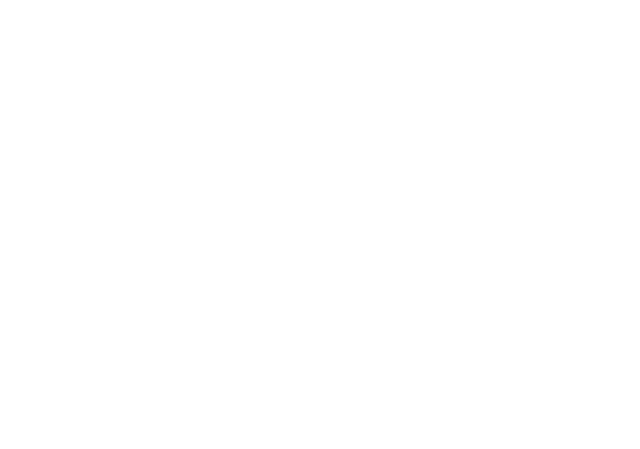
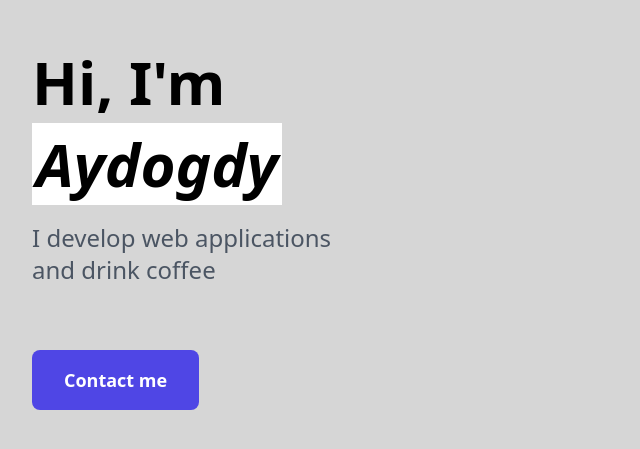
Before and after one commit to DevDugg/dev-dugg-portfolio, a Next.js app: page / in a window 1280 px wide. Shown: the part 175-624 px from the top of the page, without its empty margins (0-640 px from the left). Built offline with nearby package versions, Linux system fonts and the light colour scheme.

Commit message:
Add ESLint rule and update page layout

```diff
--- a/app/page.tsx
+++ b/app/page.tsx
@@ -1,5 +1,12 @@
 import CanvasProvider from '@/providers/CanvasProvider'
+import Interface from '@/components/ui/Interface'
 
 export default function Page() {
-  return <CanvasProvider></CanvasProvider>
+  return (
+    <CanvasProvider>
+      <main className='main bg-BG'>
+        <Interface />
+      </main>
+    </CanvasProvider>
+  )
 }
--- a/package.json
+++ b/package.json
@@ -15,13 +15,17 @@
     "@react-three/fiber": "^8.15.12",
     "@studio-freight/lenis": "^1.0.39",
     "@types/three": "^0.162.0",
+    "framer-motion": "^11.0.8",
+    "framer-motion-3d": "^11.0.8",
     "glsl-random": "^0.0.5",
     "next": "^14.0.4",
     "react": "^18.2.0",
     "react-dom": "^18.2.0",
+    "react-hook-form": "^7.51.0",
     "three": "^0.160.0",
     "three-stdlib": "^2.28.9",
-    "tunnel-rat": "^0.1.2"
+    "tunnel-rat": "^0.1.2",
+    "zod": "^3.22.4"
   },
   "devDependencies": {
     "@next/bundle-analyzer": "^14.0.4",
--- a/src/components/Section.tsx
+++ /dev/null
@@ -1,6 +0,0 @@
-import { PropsWithChildren } from 'react'
-
-const Section = ({ children }: PropsWithChildren) => {
-  return <section>{children}</section>
-}
-export default Section
--- /dev/null
+++ b/src/components/dom/Container.tsx
@@ -0,0 +1,15 @@
+import { PropsWithChildren } from 'react'
+
+interface IProps extends PropsWithChildren {
+  className?: string
+}
+
+const Container = ({ children, className }: IProps) => {
+  return (
+    <div className='mx-auto size-full max-w-[1384px] px-8 max-lg:px-5 max-md:px-4'>
+      {className ? <div className={className}>{children}</div> : children}
+    </div>
+  )
+}
+
+export default Container
--- /dev/null
+++ b/src/components/dom/Section.tsx
@@ -0,0 +1,27 @@
+'use client'
+
+import { PropsWithChildren } from 'react'
+import { motion } from 'framer-motion'
+
+const Section = ({ children }: PropsWithChildren) => {
+  return (
+    <motion.section
+      className='h-screen w-full py-8'
+      initial={{
+        opacity: 0,
+        y: 50,
+      }}
+      whileInView={{
+        opacity: 1,
+        y: 0,
+        transition: {
+          duration: 1,
+          delay: 0.6,
+        },
+      }}
+    >
+      {children}
+    </motion.section>
+  )
+}
+export default Section
--- /dev/null
+++ b/src/components/ui/AboutSection.tsx
@@ -0,0 +1,56 @@
+'use client'
+
+import Container from '../dom/Container'
+import Section from '../dom/Section'
+import { motion } from 'framer-motion'
+
+const AboutSection = () => {
+  return (
+    <Section>
+      <Container className='flex h-full flex-col items-start justify-center'>
+        <h1 className='text-6xl font-extrabold leading-snug'>
+          {"Hi, I'm"}
+          <br />
+          <span className='bg-white px-1 italic'>Aydogdy</span>
+        </h1>
+        <motion.p
+          className='mt-4 text-2xl text-gray-600'
+          initial={{
+            opacity: 0,
+            y: 25,
+          }}
+          whileInView={{
+            opacity: 1,
+            y: 0,
+          }}
+          transition={{
+            duration: 1,
+            delay: 1.5,
+          }}
+        >
+          I develop web applications
+          <br />
+          and drink coffee
+        </motion.p>
+        <motion.button
+          className='mt-16 rounded-lg bg-indigo-600 px-8 py-4 text-lg font-bold text-white'
+          initial={{
+            opacity: 0,
+            y: 25,
+          }}
+          whileInView={{
+            opacity: 1,
+            y: 0,
+          }}
+          transition={{
+            duration: 1,
+            delay: 2,
+          }}
+        >
+          Contact me
+        </motion.button>
+      </Container>
+    </Section>
+  )
+}
+export default AboutSection
--- /dev/null
+++ b/src/components/ui/ContactSection.tsx
@@ -0,0 +1,11 @@
+import Container from '../dom/Container'
+import Section from '../dom/Section'
+
+const ContactSection = () => {
+  return (
+    <Section>
+      <Container className='flex flex-col items-start justify-center'></Container>
+    </Section>
+  )
+}
+export default ContactSection
--- /dev/null
+++ b/src/components/ui/Interface.tsx
@@ -0,0 +1,18 @@
+import AboutSection from './AboutSection'
+import ContactSection from './ContactSection'
+import Section from '../dom/Section'
+import SkillsSection from './SkillsSection'
+
+const Interface = () => {
+  return (
+    <div className='flex w-screen flex-col items-center'>
+      <AboutSection />
+      <SkillsSection />
+      <Section>
+        <h1>Projects</h1>
+      </Section>
+      <ContactSection />
+    </div>
+  )
+}
+export default Interface
--- /dev/null
+++ b/src/components/ui/SkillsSection.tsx
@@ -0,0 +1,161 @@
+'use client'
+
+import Container from '../dom/Container'
+import Section from '../dom/Section'
+import { motion } from 'framer-motion'
+
+interface Skill {
+  title: string
+  level: number
+}
+
+const skills: Skill[] = [
+  {
+    title: 'React.js',
+    level: 90,
+  },
+  {
+    title: 'Next.js',
+    level: 90,
+  },
+  {
+    title: 'TypeScript',
+    level: 100,
+  },
+  {
+    title: 'Node.js',
+    level: 80,
+  },
+  {
+    title: 'Three.js / React Three Fiber',
+    level: 60,
+  },
+  {
+    title: 'Redux Toolkit',
+    level: 80,
+  },
+  {
+    title: 'Framer Motion',
+    level: 90,
+  },
+]
+
+const languages: Skill[] = [
+  {
+    title: '🇬🇧 English',
+    level: 100,
+  },
+  {
+    title: '🇷🇺 Russian',
+    level: 100,
+  },
+  {
+    title: '🇹🇲 Turkmen',
+    level: 100,
+  },
+  {
+    title: '🇯🇵 Japanese',
+    level: 20,
+  },
+]
+
+const SkillsSection = () => {
+  return (
+    <Section>
+      <Container className='flex flex-col items-start justify-center'>
+        <motion.div whileInView={'visible'}>
+          <h2 className='text-5xl font-bold'>Skills</h2>
+          <div className=' mt-8 space-y-4'>
+            {skills.map((skill, index) => (
+              <div className='w-64' key={index}>
+                <motion.h3
+                  className='text-xl font-bold text-gray-800'
+                  initial={{
+                    opacity: 0,
+                  }}
+                  variants={{
+                    visible: {
+                      opacity: 1,
+                      transition: {
+                        duration: 1,
+                        delay: 1 + index * 0.2,
+                      },
+                    },
+                  }}
+                >
+                  {skill.title}
+                </motion.h3>
+                <div className='mt-2 h-2 w-full rounded-full bg-gray-200'>
+                  <motion.div
+                    className='h-full rounded-full bg-indigo-500 '
+                    style={{ width: `${skill.level}%` }}
+                    initial={{
+                      scaleX: 0,
+                      originX: 0,
+                    }}
+                    variants={{
+                      visible: {
+                        scaleX: 1,
+                        transition: {
+                          duration: 1,
+                          delay: 1 + index * 0.2,
+                        },
+                      },
+                    }}
+                  />
+                </div>
+              </div>
+            ))}
+          </div>
+          <div>
+            <h2 className='mt-10 text-5xl font-bold'>Languages</h2>
+            <div className=' mt-8 space-y-4'>
+              {languages.map((lng, index) => (
+                <div className='w-64' key={index}>
+                  <motion.h3
+                    className='text-xl font-bold text-gray-800'
+                    initial={{
+                      opacity: 0,
+                    }}
+                    variants={{
+                      visible: {
+                        opacity: 1,
+                        transition: {
+                          duration: 1,
+                          delay: 2 + index * 0.2,
+                        },
+                      },
+                    }}
+                  >
+                    {lng.title}
+                  </motion.h3>
+                  <div className='mt-2 h-2 w-full rounded-full bg-gray-200'>
+                    <motion.div
+                      className='h-full rounded-full bg-indigo-500 '
+                      style={{ width: `${lng.level}%` }}
+                      initial={{
+                        scaleX: 0,
+                        originX: 0,
+                      }}
+                      variants={{
+                        visible: {
+                          scaleX: 1,
+                          transition: {
+                            duration: 1,
+                            delay: 2 + index * 0.2,
+                          },
+                        },
+                      }}
+                    />
+                  </div>
+                </div>
+              ))}
+            </div>
+          </div>
+        </motion.div>
+      </Container>
+    </Section>
+  )
+}
+
+export default SkillsSection
--- a/tailwind.config.js
+++ b/tailwind.config.js
@@ -3,7 +3,11 @@
   content: ['./app/**/*.{js,ts,jsx,tsx}', './src/**/*.{js,ts,jsx,tsx}'], // remove unused styles in production
   darkMode: 'media', // or 'media' or 'class'
   theme: {
-    extend: {},
+    extend: {
+      colors: {
+        BG: '#D6D6D6',
+      },
+    },
   },
   variants: {
     extend: {},
```
Also changed, not shown: 2 other files (tests, documents, lock files or other folders).
